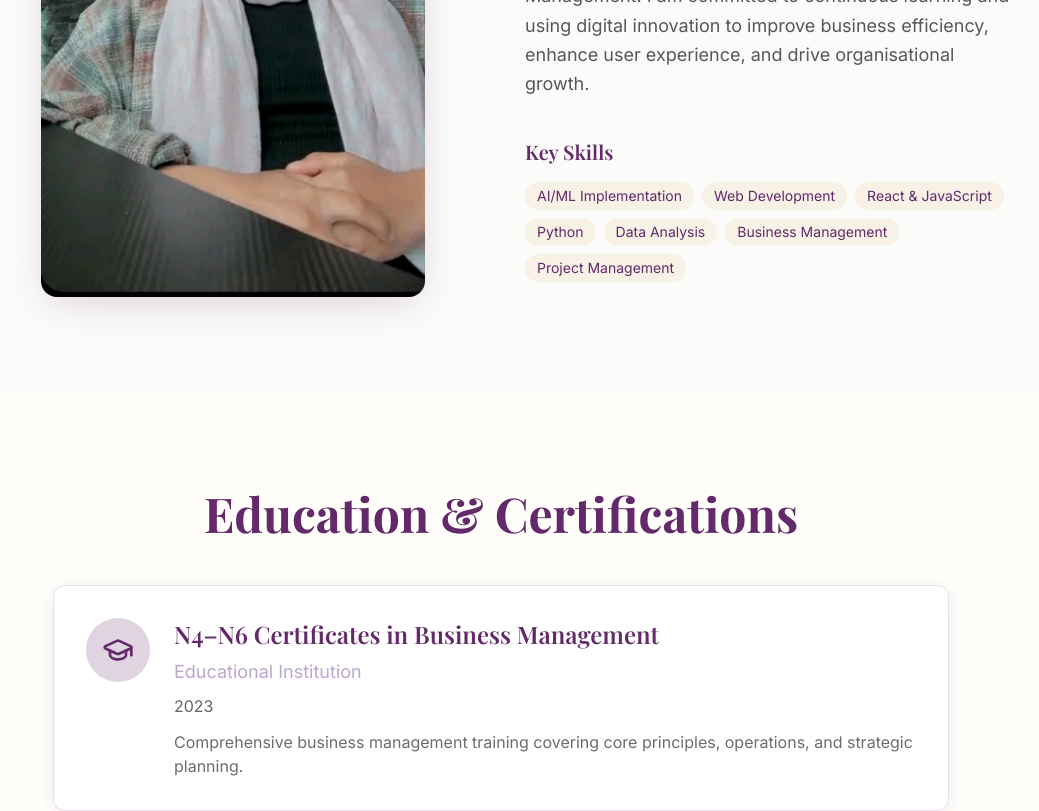
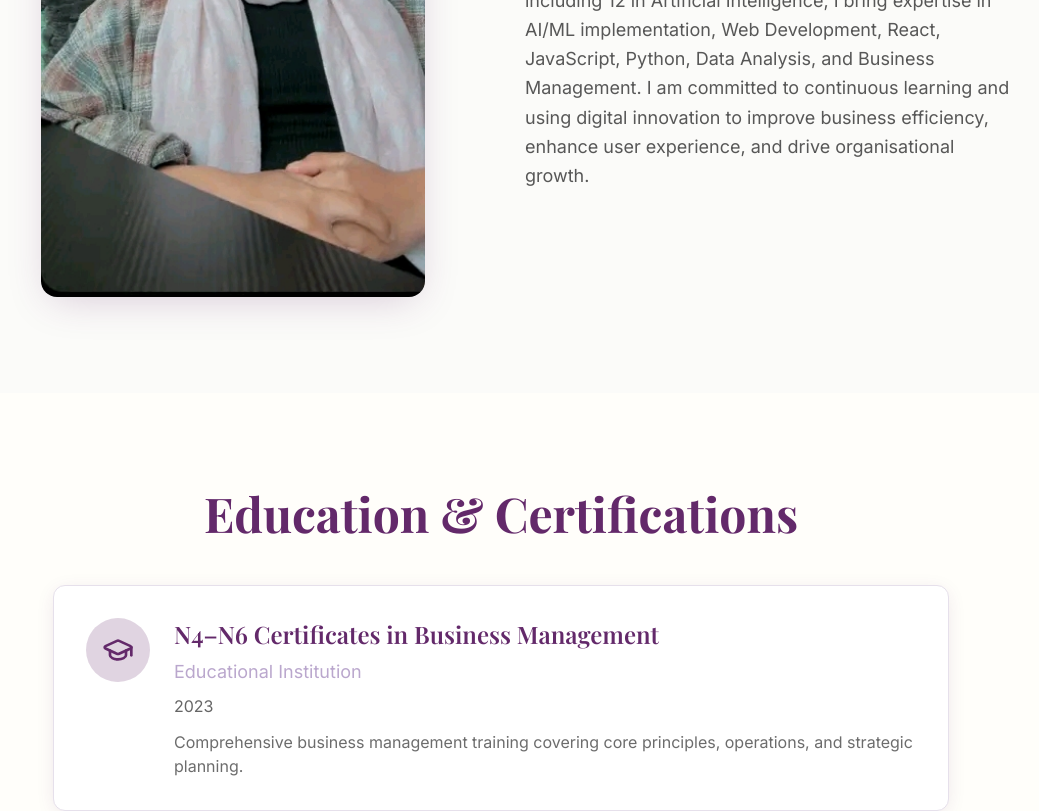
Before and after one commit to Johanna3web/malehu-elegant-folio, a React (Vite) app: page / in a window 1280 px wide. Shown: the part 1400-2211 px from the top of the page, without its empty margins (139-1178 px from the left). Built offline with nearby package versions, Linux system fonts and the light colour scheme.

Commit message:
Remove Key Skills section and email
- Deleted the Key Skills block from About Me
- Removed email button from Contact Me section
- Result: About page no longer shows Key Skills; contact now lacks direct email link/button

```diff
--- a/src/components/About.tsx
+++ b/src/components/About.tsx
@@ -26,20 +26,6 @@ const About = () => {
             <p>
               With over 29 professional certifications from Coursera, including 12 in Artificial Intelligence, I bring expertise in AI/ML implementation, Web Development, React, JavaScript, Python, Data Analysis, and Business Management. I am committed to continuous learning and using digital innovation to improve business efficiency, enhance user experience, and drive organisational growth.
             </p>
-
-            {/* Key Skills */}
-            <div className="pt-4">
-              <h3 className="text-xl font-heading font-semibold text-primary mb-4">Key Skills</h3>
-              <div className="flex flex-wrap gap-2">
-                <span className="px-3 py-1 bg-accent/20 text-accent-foreground rounded-full text-sm">AI/ML Implementation</span>
-                <span className="px-3 py-1 bg-accent/20 text-accent-foreground rounded-full text-sm">Web Development</span>
-                <span className="px-3 py-1 bg-accent/20 text-accent-foreground rounded-full text-sm">React & JavaScript</span>
-                <span className="px-3 py-1 bg-accent/20 text-accent-foreground rounded-full text-sm">Python</span>
-                <span className="px-3 py-1 bg-accent/20 text-accent-foreground rounded-full text-sm">Data Analysis</span>
-                <span className="px-3 py-1 bg-accent/20 text-accent-foreground rounded-full text-sm">Business Management</span>
-                <span className="px-3 py-1 bg-accent/20 text-accent-foreground rounded-full text-sm">Project Management</span>
-              </div>
-            </div>
           </div>
         </div>
       </div>
--- a/src/components/Contact.tsx
+++ b/src/components/Contact.tsx
@@ -111,14 +111,6 @@ const Contact = () => {
               <div className="space-y-4">
                 <Button
                   size="lg"
-                  className="w-full bg-primary hover:bg-hover transition-smooth shadow-soft justify-start"
-                  onClick={() => window.location.href = "mailto:johannasegoapa@gmail.com"}
-                >
-                  <Mail className="mr-3" size={20} />
-                  johannasegoapa@gmail.com
-                </Button>
-                <Button
-                  size="lg"
                   variant="outline"
                   className="w-full border-primary text-primary hover:bg-primary hover:text-primary-foreground transition-smooth justify-start"
                   onClick={() => window.open('https://www.linkedin.com/in/malehu-johanna-segoapa-801481390', '_blank')}
```
